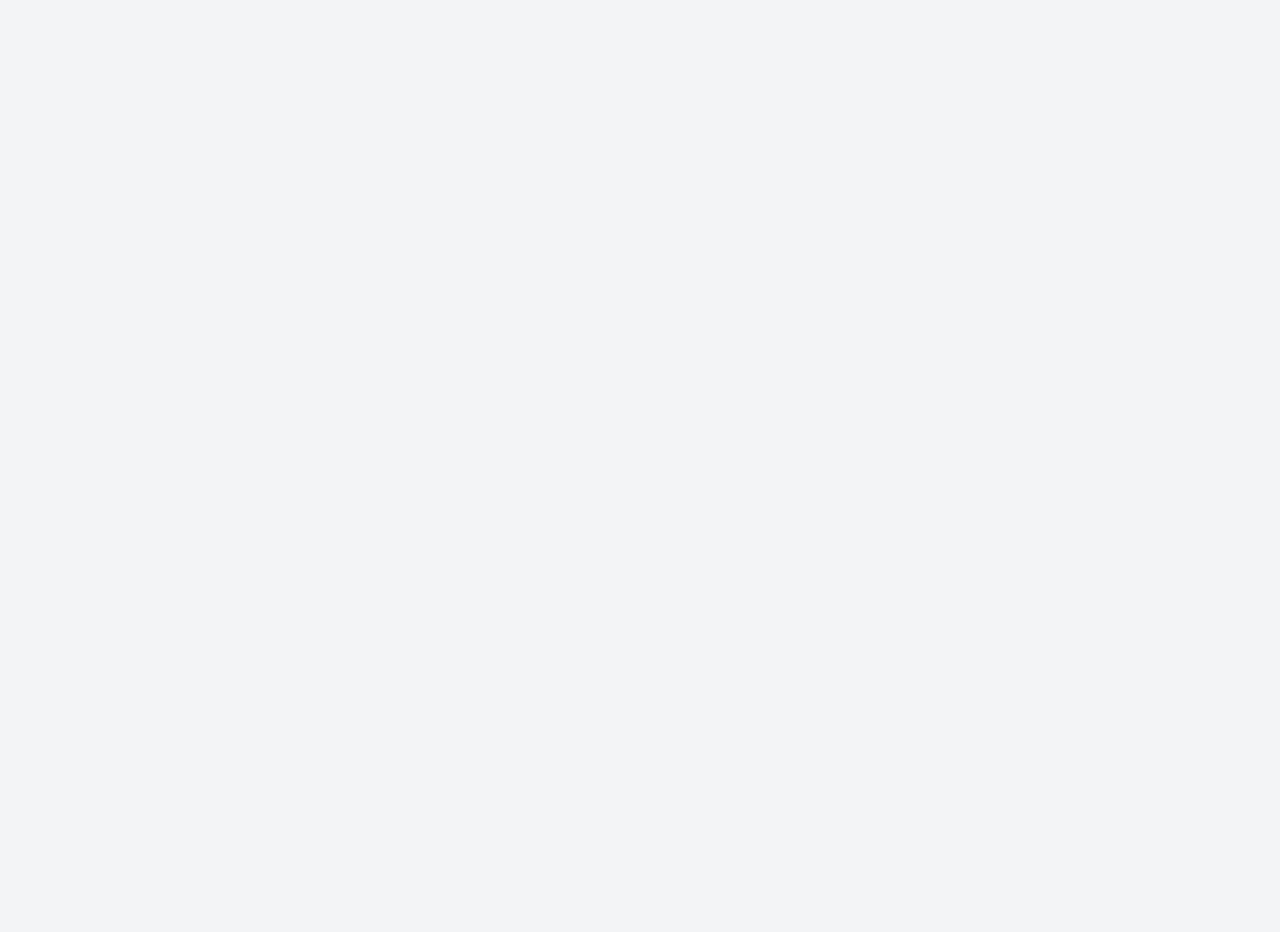
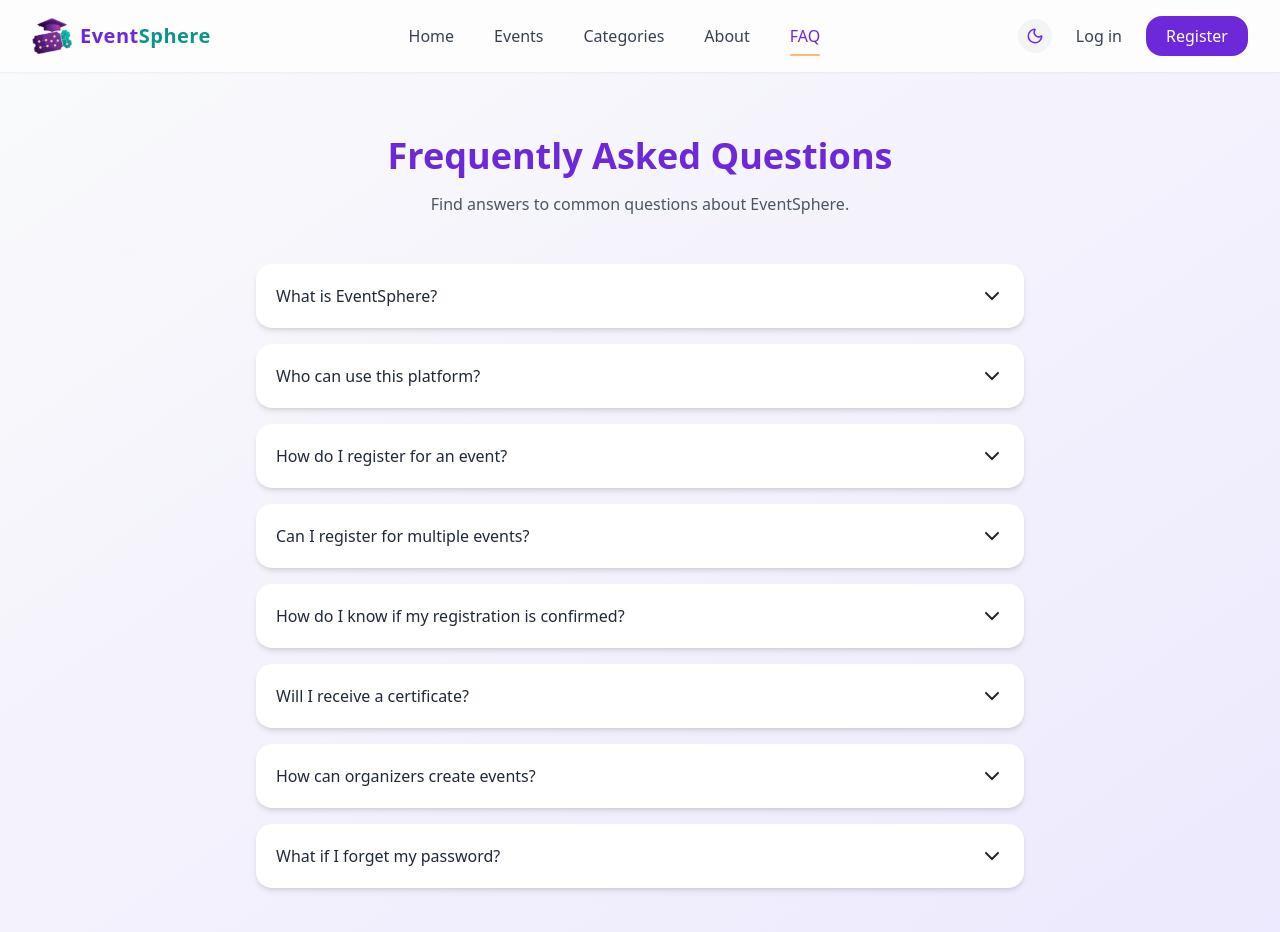
Before and after one commit to JanhaviShigwan/FinalYearProject, a React (Create React App) app in the folder Frontend/eventsphere/: page /faq in a window 1280 px wide. Before the commit this address had no page. Shown: the top 932 px of the page. Before the commit the page ends 800 px from the top, so only its background shows below. Built offline with nearby package versions, Linux system fonts and the light colour scheme.

Commit message:
Added FAQ Page

```diff
--- a/Frontend/eventsphere/src/App.js
+++ b/Frontend/eventsphere/src/App.js
@@ -2,15 +2,15 @@ import React from "react";
 import { BrowserRouter as Router, Routes, Route } from "react-router-dom";
 import Home from "./pages/Home";
 import About from "./pages/AboutUs";
-import Navbar from "./components/Navbar";
+import Faq from "./pages/FAQ";
 
 function App() {
   return (
     <Router>
-      {/* <Navbar /> */}
       <Routes>
         <Route path="/" element={<Home />} />
         <Route path="/about" element={<About />} />
+        <Route path="/faq" element={<Faq />} />
       </Routes>
     </Router>
   );
--- a/Frontend/eventsphere/src/components/Navbar.jsx
+++ b/Frontend/eventsphere/src/components/Navbar.jsx
@@ -25,11 +25,10 @@ export default function Navbar() {
 
           <Link
             to="/"
-            className={`relative transition duration-300 ${
-              location.pathname === "/"
+            className={`relative transition duration-300 ${location.pathname === "/"
                 ? "text-[#6D28D9] dark:text-purple-400"
                 : "text-gray-700 dark:text-gray-300 hover:text-[#0D9488]"
-            }`}
+              }`}
           >
             Home
             {location.pathname === "/" && (
@@ -39,11 +38,10 @@ export default function Navbar() {
 
           <Link
             to="/events"
-            className={`relative transition duration-300 ${
-              location.pathname === "/events"
+            className={`relative transition duration-300 ${location.pathname === "/events"
                 ? "text-[#6D28D9] dark:text-purple-400"
                 : "text-gray-700 dark:text-gray-300 hover:text-[#0D9488]"
-            }`}
+              }`}
           >
             Events
             {location.pathname === "/events" && (
@@ -53,11 +51,10 @@ export default function Navbar() {
 
           <Link
             to="/categories"
-            className={`relative transition duration-300 ${
-              location.pathname === "/categories"
+            className={`relative transition duration-300 ${location.pathname === "/categories"
                 ? "text-[#6D28D9] dark:text-purple-400"
                 : "text-gray-700 dark:text-gray-300 hover:text-[#0D9488]"
-            }`}
+              }`}
           >
             Categories
             {location.pathname === "/categories" && (
@@ -67,14 +64,25 @@ export default function Navbar() {
 
           <Link
             to="/about"
-            className={`relative transition duration-300 ${
-              location.pathname === "/about"
+            className={`relative transition duration-300 ${location.pathname === "/about"
                 ? "text-[#6D28D9] dark:text-purple-400"
                 : "text-gray-700 dark:text-gray-300 hover:text-[#0D9488]"
-            }`}
+              }`}
           >
             About
             {location.pathname === "/about" && (
+              <span className="absolute -bottom-2 left-0 w-full h-0.5 bg-[#FDBA74] rounded-full"></span>
+            )}
+          </Link>
+          <Link
+            to="/faq"
+            className={`relative transition duration-300 ${location.pathname === "/faq"
+                ? "text-[#6D28D9] dark:text-purple-400"
+                : "text-gray-700 dark:text-gray-300 hover:text-[#0D9488]"
+              }`}
+          >
+            FAQ
+            {location.pathname === "/faq" && (
               <span className="absolute -bottom-2 left-0 w-full h-0.5 bg-[#FDBA74] rounded-full"></span>
             )}
           </Link>
--- /dev/null
+++ b/Frontend/eventsphere/src/pages/FAQ.jsx
@@ -0,0 +1,107 @@
+import { useState } from "react";
+import { ChevronDown } from "lucide-react";
+import Navbar from "../components/Navbar";
+
+export default function Faq() {
+  const [openIndex, setOpenIndex] = useState(null);
+
+  const faqs = [
+    {
+      question: "What is EventSphere?",
+      answer:
+        "EventSphere is a college event management platform where students can explore, register, and participate in various college events like workshops, fests, seminars, competitions, and cultural activities.",
+    },
+    {
+      question: "Who can use this platform?",
+      answer:
+        "College students, event organizers, faculty coordinators, and the admin team can use EventSphere.",
+    },
+    {
+      question: "How do I register for an event?",
+      answer:
+        "Go to the Events page, select your desired event, click Register, fill in the required details, and confirm your registration.",
+    },
+    {
+      question: "Can I register for multiple events?",
+      answer:
+        "Yes! You can register for multiple events as long as seats are available.",
+    },
+    {
+      question: "How do I know if my registration is confirmed?",
+      answer:
+        "You will see a confirmation message on the website. If email integration is enabled, you will also receive a confirmation email.",
+    },
+    {
+      question: "Will I receive a certificate?",
+      answer:
+        "Yes, digital certificates are provided after successful participation if the event includes certification.",
+    },
+    {
+      question: "How can organizers create events?",
+      answer:
+        "Organizers can log in, go to their dashboard, click 'Create Event', fill in the details, and publish the event.",
+    },
+    {
+      question: "What if I forget my password?",
+      answer:
+        "Click on 'Forgot Password' on the login page and follow the instructions to reset your password.",
+    },
+  ];
+
+  const toggleFAQ = (index) => {
+    setOpenIndex(openIndex === index ? null : index);
+  };
+
+  return (
+    <>
+    <Navbar/>
+    <div className="min-h-screen bg-gradient-to-br from-[#F9FAFB] to-[#EDE9FE] dark:from-gray-900 dark:to-gray-800 py-16 px-6">
+
+      {/* Header */}
+      <div className="max-w-3xl mx-auto text-center mb-12">
+        <h1 className="text-4xl font-bold text-[#6D28D9] dark:text-purple-400 mb-4">
+          Frequently Asked Questions
+        </h1>
+        <p className="text-gray-600 dark:text-gray-300">
+          Find answers to common questions about EventSphere.
+        </p>
+      </div>
+
+      {/* FAQ Section */}
+      <div className="max-w-3xl mx-auto space-y-4">
+        {faqs.map((faq, index) => (
+          <div
+            key={index}
+            className="bg-white dark:bg-gray-900 rounded-2xl shadow-md transition-all duration-300"
+          >
+            <button
+              onClick={() => toggleFAQ(index)}
+              className="w-full flex justify-between items-center p-5 text-left"
+            >
+              <span className="font-medium text-gray-800 dark:text-gray-200">
+                {faq.question}
+              </span>
+              <ChevronDown
+                className={`transition-transform duration-300 ${
+                  openIndex === index ? "rotate-180 text-[#0D9488]" : ""
+                }`}
+              />
+            </button>
+
+            <div
+              className={`overflow-hidden transition-all duration-300 ${
+                openIndex === index ? "max-h-40 px-5 pb-5" : "max-h-0"
+              }`}
+            >
+              <p className="text-gray-600 dark:text-gray-400">
+                {faq.answer}
+              </p>
+            </div>
+          </div>
+        ))}
+      </div>
+
+    </div>
+    </>
+  );
+}
```
